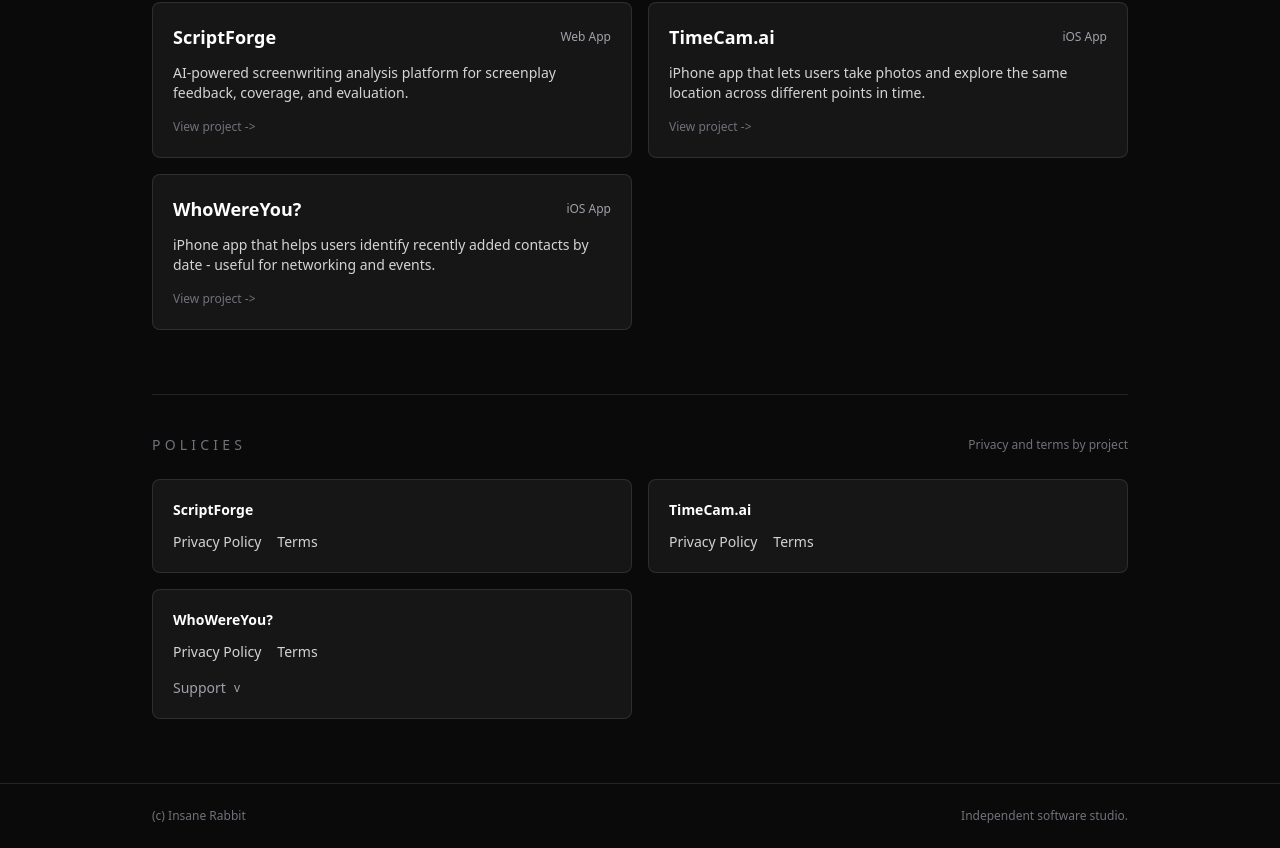
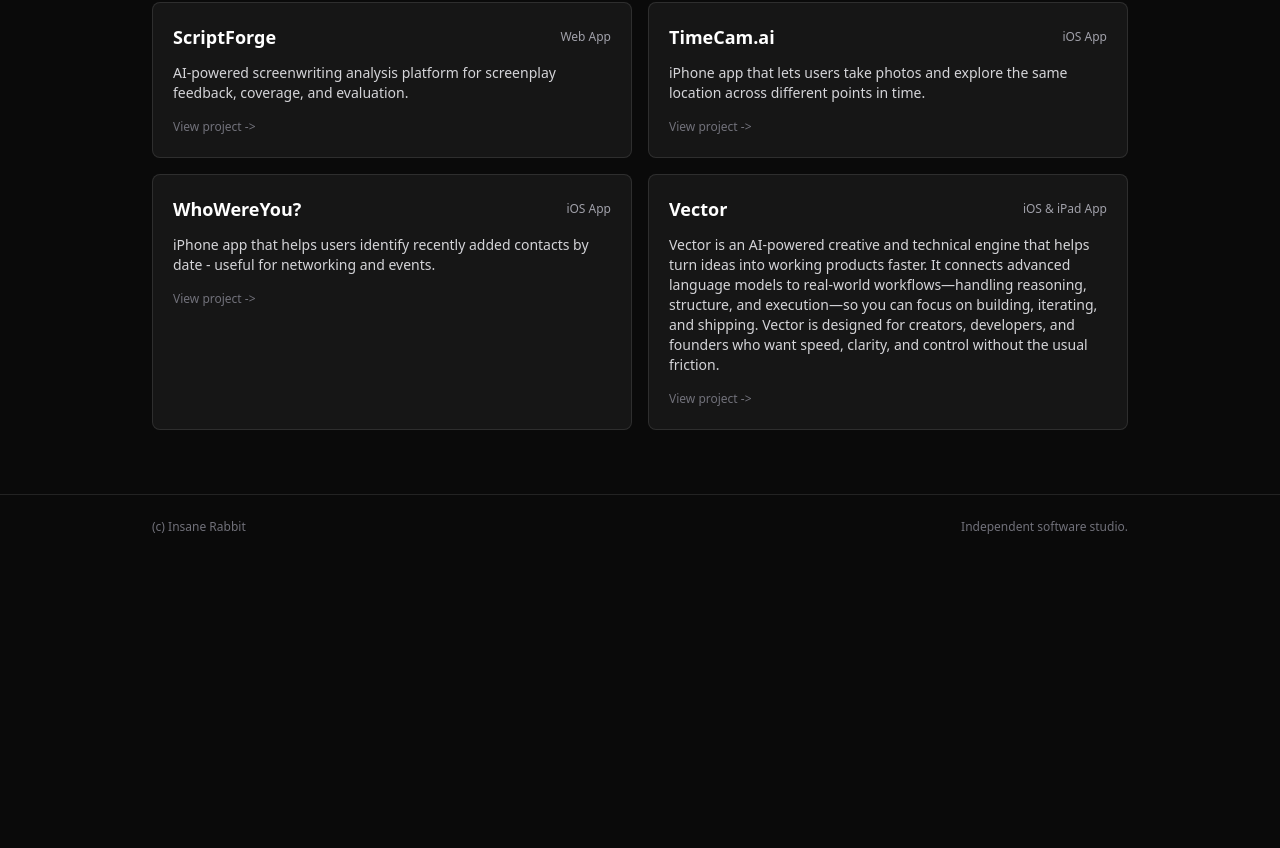
Before and after one commit to BrenC11/Insane-Rabbit-Website, a Next.js app: page / in a window 1280 px wide. Shown: the part 561-1409 px from the top of the page. After the commit the page ends 1120 px from the top, so only its background shows below. Built offline with nearby package versions, Linux system fonts and the light colour scheme.

Commit message:
Update project links and add Vector

```diff
--- a/app/page.tsx
+++ b/app/page.tsx
@@ -61,58 +61,6 @@
         </div>
       </section>
 
-      <section className="border-t border-white/10 pt-10">
-        <div className="flex items-center justify-between">
-          <h2 className="text-sm uppercase tracking-[0.3em] text-zinc-500">
-            Policies
-          </h2>
-          <span className="text-xs text-zinc-500">
-            Privacy and terms by project
-          </span>
-        </div>
-        <div className="mt-6 grid gap-4 sm:grid-cols-2">
-          {projects.map((project) => (
-            <div
-              key={project.slug}
-              className="rounded-lg border border-white/10 bg-white/5 p-5"
-            >
-              <p className="text-sm font-semibold text-white">
-                {project.name}
-              </p>
-              <div className="mt-3 flex gap-4 text-sm text-zinc-300">
-                <Link
-                  href={`/projects/${project.slug}/privacy`}
-                  className="transition hover:text-white"
-                >
-                  Privacy Policy
-                </Link>
-                <Link
-                  href={`/projects/${project.slug}/terms`}
-                  className="transition hover:text-white"
-                >
-                  Terms
-                </Link>
-              </div>
-              {project.slug === "who-were-you" ? (
-                <details className="mt-4 text-sm text-zinc-300">
-                  <summary className="flex cursor-pointer items-center gap-2 text-zinc-400 transition hover:text-white">
-                    Support
-                    <span className="text-xs">v</span>
-                  </summary>
-                  <div className="mt-2">
-                    <Link
-                      href="/projects/who-were-you/support"
-                      className="transition hover:text-white"
-                    >
-                      Support &amp; Help
-                    </Link>
-                  </div>
-                </details>
-              ) : null}
-            </div>
-          ))}
-        </div>
-      </section>
     </div>
   );
 }
--- a/app/projects/[slug]/page.tsx
+++ b/app/projects/[slug]/page.tsx
@@ -54,6 +54,22 @@
             Visit ScriptForge
           </a>
         ) : null}
+        {project.slug === "who-were-you" ? (
+          <details className="text-sm text-zinc-300">
+            <summary className="flex cursor-pointer items-center gap-2 text-zinc-400 transition hover:text-white">
+              Support
+              <span className="text-xs">v</span>
+            </summary>
+            <div className="mt-2">
+              <Link
+                href="/projects/who-were-you/support"
+                className="transition hover:text-white"
+              >
+                Support &amp; Help
+              </Link>
+            </div>
+          </details>
+        ) : null}
       </section>
 
       <section className="border-t border-white/10 pt-8">
--- a/data/projects.ts
+++ b/data/projects.ts
@@ -2,7 +2,7 @@
   slug: string;
   name: string;
   description: string;
-  platform: "Web App" | "iOS App";
+  platform: "Web App" | "iOS App" | "iOS & iPad App";
   privacyPolicy: string;
   terms: string;
 };
@@ -156,6 +156,17 @@
 7. Governing Law
 
 For UK and EU users, this Agreement is governed by the laws of your country of residence, in line with Apple's Standard EULA.`
+  },
+  {
+    slug: "vector",
+    name: "Vector",
+    description:
+      "Vector is an AI-powered creative and technical engine that helps turn ideas into working products faster. It connects advanced language models to real-world workflows—handling reasoning, structure, and execution—so you can focus on building, iterating, and shipping. Vector is designed for creators, developers, and founders who want speed, clarity, and control without the usual friction.",
+    platform: "iOS & iPad App",
+    privacyPolicy:
+      "Vector respects user privacy and only collects data needed to operate the app. This placeholder will be replaced with the official policy.",
+    terms:
+      "By using Vector, you agree to the standard terms of the app. This placeholder will be replaced with the official terms."
   }
 ];
 
```
